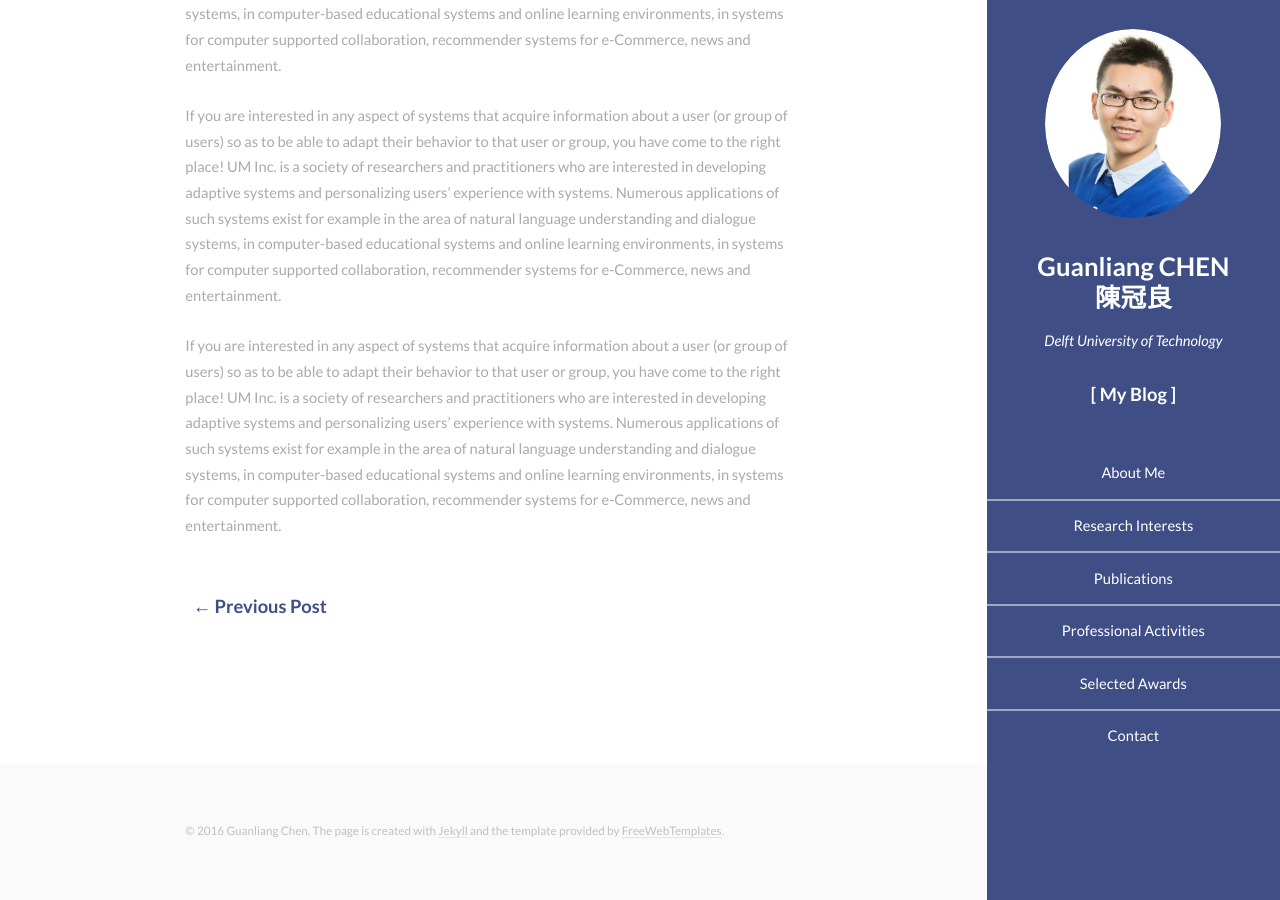
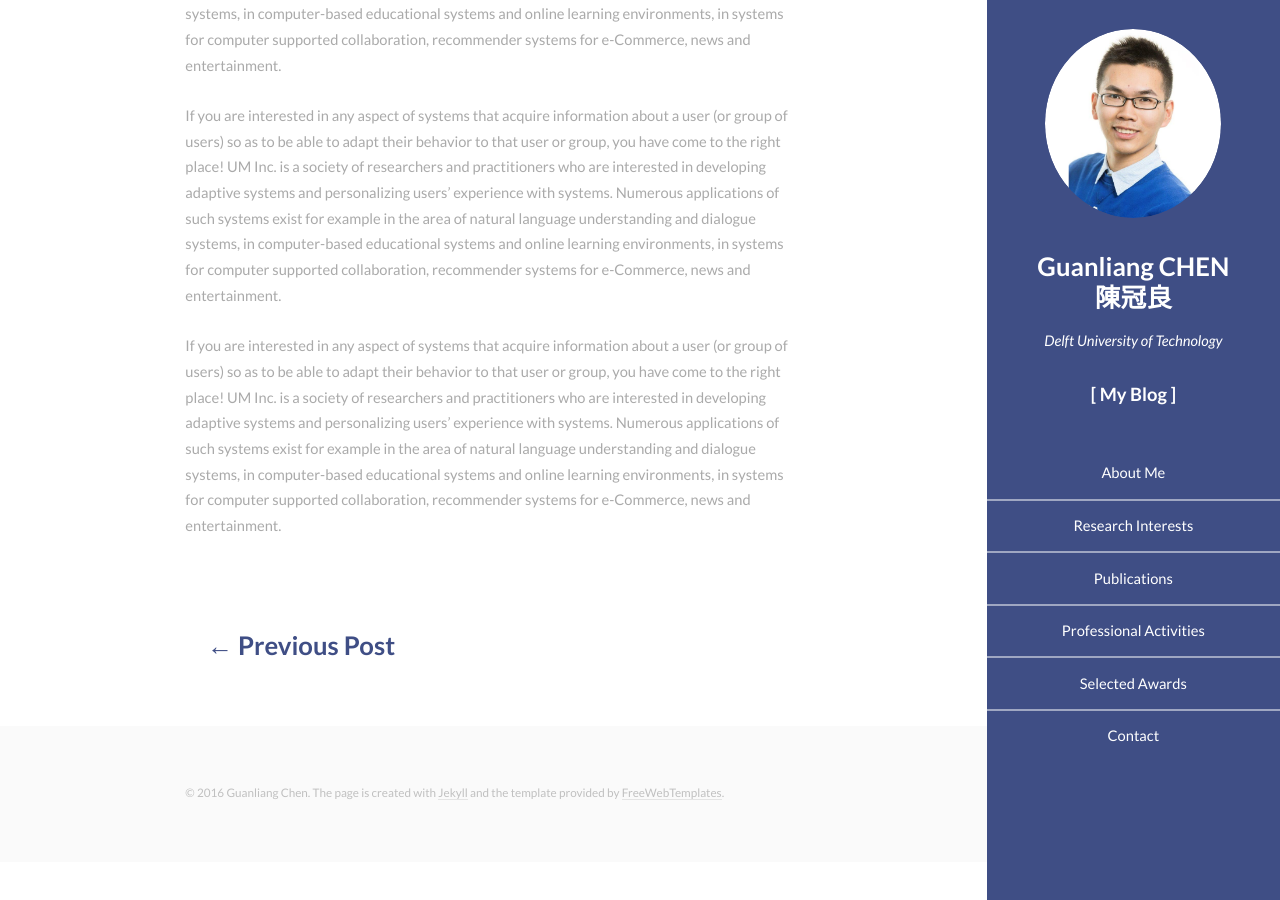
Before and after one commit to AngusGLChen/__angusglchen.github.io, a Jekyll site: the page built from _posts/2016-08-17-My-Second-Post.md, in a window 1280 px wide and 900 px high, scrolled down 655 px. Built offline with Jekyll 4.4.1, drawn with Linux system fonts in a browser that asks for light colours.

Commit message:
Aug 16, 2016

```diff
--- a/_layouts/post.html
+++ b/_layouts/post.html
@@ -9,16 +9,16 @@
   {{ content }}
 </div>
 
-<div class="row" style="padding: 0 0 100px 0">
+<div style="padding: 0 0 100px 0">
     <ul style="list-style-type:none">
       {% if page.previous.url %}
       <li>
-        <h4 style="float:left"><font style="color:#3f4e85"><a href="{{ page.previous.url | prepend: site.baseurl | replace: '//', '/' }}" data-toggle="tooltip" data-placement="top" title="{{page.previous.title}}">&larr; Previous Post</a></font></h4>
+        <h3 style="float:left"><a href="{{ page.previous.url | prepend: site.baseurl | replace: '//', '/' }}" data-toggle="tooltip" data-placement="top" title="{{page.previous.title}}">&larr; Previous Post</a></h4>
       </li>
       {% endif %}
       {% if page.next.url %}
       <li>
-        <h4 style="float:right"><font style="color:#3f4e85"><a href="{{ page.next.url | prepend: site.baseurl | replace: '//', '/' }}" data-toggle="tooltip" data-placement="top" title="{{page.next.title}}">Next Post &rarr;</a></font></h4>
+        <h3 style="float:right"><a href="{{ page.next.url | prepend: site.baseurl | replace: '//', '/' }}" data-toggle="tooltip" data-placement="top" title="{{page.next.title}}">Next Post &rarr;</a></h3>
       </li>
       {% endif %}
     </ul>
```
